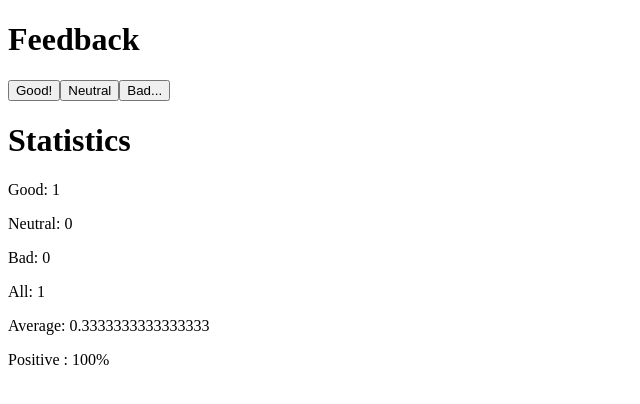
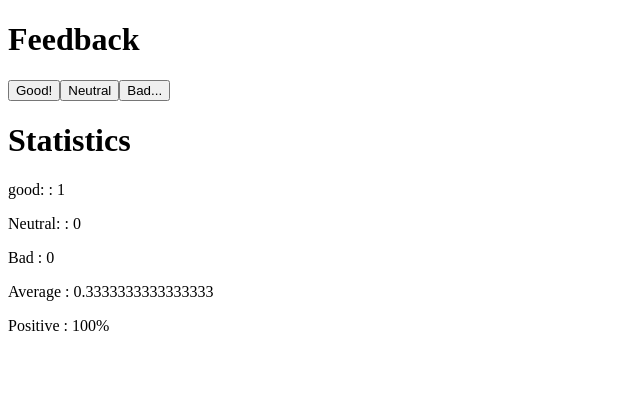
Before and after one commit to sahria-dev/fso-part-1, a React (Vite) app in the folder unicafe/: page / in a window 1280 px wide. Both pictures are taken after a click on the button "Good!". Shown: the top 404 px of the page, without its empty margins (0-640 px from the left). Built offline with nearby package versions, Linux system fonts and the light colour scheme.

Commit message:
Ex 1.10 Unicafe step 5

```diff
--- a/unicafe/src/App.jsx
+++ b/unicafe/src/App.jsx
@@ -3,6 +3,13 @@ import { useState } from 'react'
 const Button = (props) => {
   return (
     <button onClick={props.handleCLick}>{props.text}</button>
+  )
+}
+
+const StatisticLine = (props) => {
+  const {text, value} = props;
+  return (
+    <p>{text} : {value}</p>
   )
 }
 
@@ -21,12 +28,11 @@ const Statistic = (props) => {
 
   return (
     <>
-      <p>Good: {good}</p>
-      <p>Neutral: {neutral}</p>
-      <p>Bad: {bad}</p>
-      <p>All: {total}</p>
-      <p>Average: {average}</p>
-      <p>Positive : {total == 0 ? 'None': positive +'%'}</p>
+      <StatisticLine text={'good:'} value={good}/>
+      <StatisticLine text={'Neutral:'} value={neutral}/>
+      <StatisticLine text={'Bad'} value={bad}/>
+      <StatisticLine text={'Average'} value={average}/>
+      <StatisticLine text={'Positive'} value={total == 0 ? 'None': positive +'%'}/>
     </>
   )
 }
```
